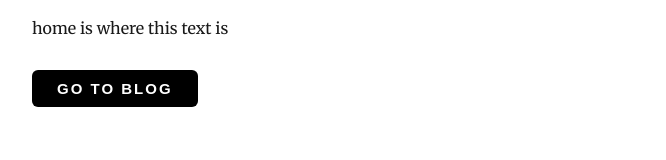
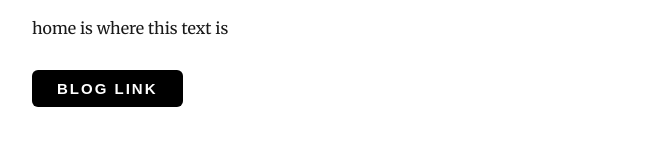
Before and after one commit to eisolo/eisolo-blog, a Gatsby site: page / in a window 1280 px wide. Shown: the part 210-370 px from the top of the page, without its empty margins (293-959 px from the left). Built offline with nearby package versions, Linux system fonts and the light colour scheme; Gatsby itself is replaced by a stand-in of ours; some packages are replaced by stand-ins of ours.

Commit message:
blog link

```diff
--- a/src/pages/index.js
+++ b/src/pages/index.js
@@ -19,7 +19,7 @@ class IndexPage extends React.Component {
         <p>home is where this text is</p>
 
         <Link to="/blog/">
-          <Button marginTop="10px">Go to Blog</Button>
+          <Button marginTop="10px">blog link</Button>
         </Link>
       </Layout>
     )
```
